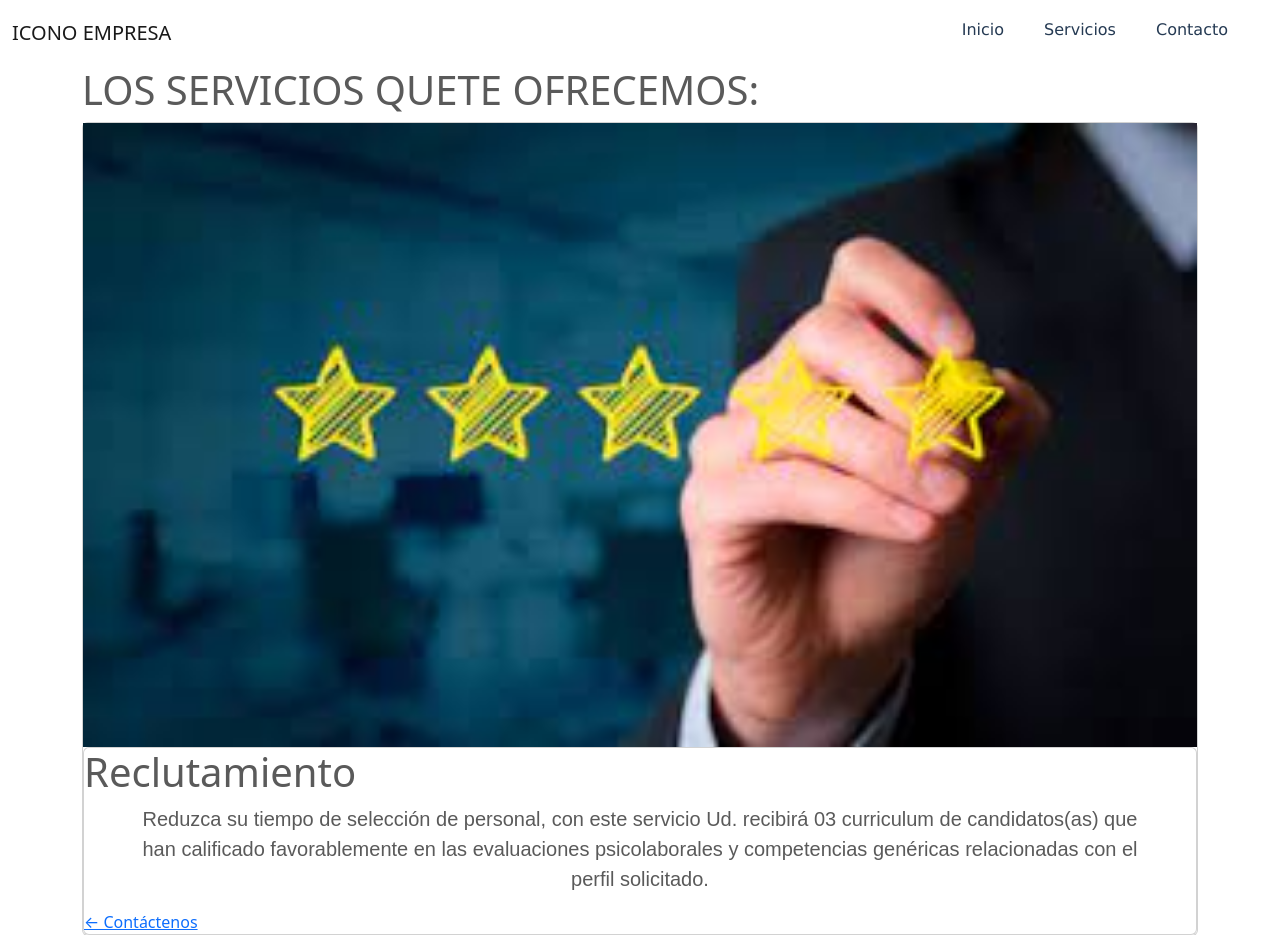
After one commit to MJVProjects/MfpRRHH, a PHP site: page /servicios.php in a window 1280 px wide. The commit adds this page. Shown: the top 935 px of the page. Run offline with PHP 8.4, Linux system fonts and the light colour scheme; grey boxes are pictures that could not be loaded.

Commit message:
agregado

```diff
--- a/index.php
+++ b/index.php
@@ -4,12 +4,7 @@
     <meta charset="utf-8">
     <meta name="viewport" content="width=device-width, initial-scale=1">
     <title>MFP Recursos Humanos</title>
-<<<<<<< HEAD
     <!-- estilos globales -->
-=======
-    <!-- cambiando -->
-    <!-- estilos globales -->
->>>>>>> origin
     <link rel="stylesheet" href="css/style.css">
     <!-- Boostrap -->
     <link href="libs/bootstrap/css/bootstrap.min.css" rel="stylesheet" >
--- /dev/null
+++ b/servicios.php
@@ -0,0 +1,30 @@
+<!doctype html>
+<html lang="en">
+  <head>
+    <meta charset="utf-8">
+    <meta name="viewport" content="width=device-width, initial-scale=1">
+    <title>MFP Recursos Humanos</title>
+    <!-- estilos globales -->
+    <link rel="stylesheet" href="css/style.css">
+    <!-- Boostrap -->
+    <link href="libs/bootstrap/css/bootstrap.min.css" rel="stylesheet" >
+    <!-- header -->
+    <link rel="stylesheet" href="css/header.css">
+    <!-- Vision Mision -->
+    <link rel="stylesheet" href="css/mv.css">
+    <!-- Carrucel -->
+    <link rel="stylesheet" href="css/carousel.css">
+    <link rel="stylesheet" href="css/carousel.rtl.css">
+    <!-- nosotros -->
+    <link rel="stylesheet" href="css/nosotros.css">
+  </head>
+  <body>
+        <?php
+        include_once 'views/header.html';
+        include_once 'views/servicios.html';
+        include_once 'views/footer.html';
+        ?>
+  </body>
+  <script src="libs/bootstrap/js/bootstrap.min.js"></script>
+    <script src="js/header.js"></script>
+</html>
--- a/views/header.html
+++ b/views/header.html
@@ -17,10 +17,10 @@
                   <a class=""  href="#inicio">Inicio</a>
                 </li>
                 <li class="nav-item">
-                  <a class=""  href="#">Servicios</a>
+                  <a class=""  href="../servicios.php">Servicios</a>
                 </li>
                 <li class="nav-item ">
-                  <a class=""  href="#">Contacto</a>
+                  <a class=""  href="../contactenos.php">Contacto</a>
                 </li>
               </ul>
             </div>
--- /dev/null
+++ b/views/servicios.html
@@ -0,0 +1,35 @@
+<div class="container">
+    <div class="d-flex">
+        <div class="row">
+            <h1>LOS SERVICIOS QUE</h1>
+        </div>
+        <div class="row">
+            <h1>TE OFRECEMOS:</h1>
+        </div>
+    </div>
+    <div class="d-flex">
+        <div class="card">
+            <img src="../img/images.jpg" alt="#">
+            <div class="card">
+                <h1>Reclutamiento</h1>
+                <p>Reduzca su tiempo de selección de personal, con este
+                    servicio Ud. recibirá 03 curriculum de candidatos(as)
+                    que han calificado favorablemente en las evaluaciones
+                    psicolaborales y competencias genéricas relacionadas
+                    con el perfil solicitado.</p>
+                <a href="../contactenos.php"> ← Contáctenos</a>
+            </div>
+        </div>
+    </div>
+    <div>
+        <div class="card">
+            <img src="../img/woman-selecting-pictures-of-people.jpg" alt="#">
+            <div class="card">
+                <h1>Evaluación de competencias</h1>
+                <p>Identificamos y evaluamos el potencial de tus colaboradores a
+                    través de entrevistas por competencias y pruebas psicométricas</p>
+                <a href="../contactenos.php"> ← Contáctenos</a>
+            </div>
+        </div>
+    </div>
+</div>
```
Also changed, not shown: contactenos.php (added, +30 -0 lines).
